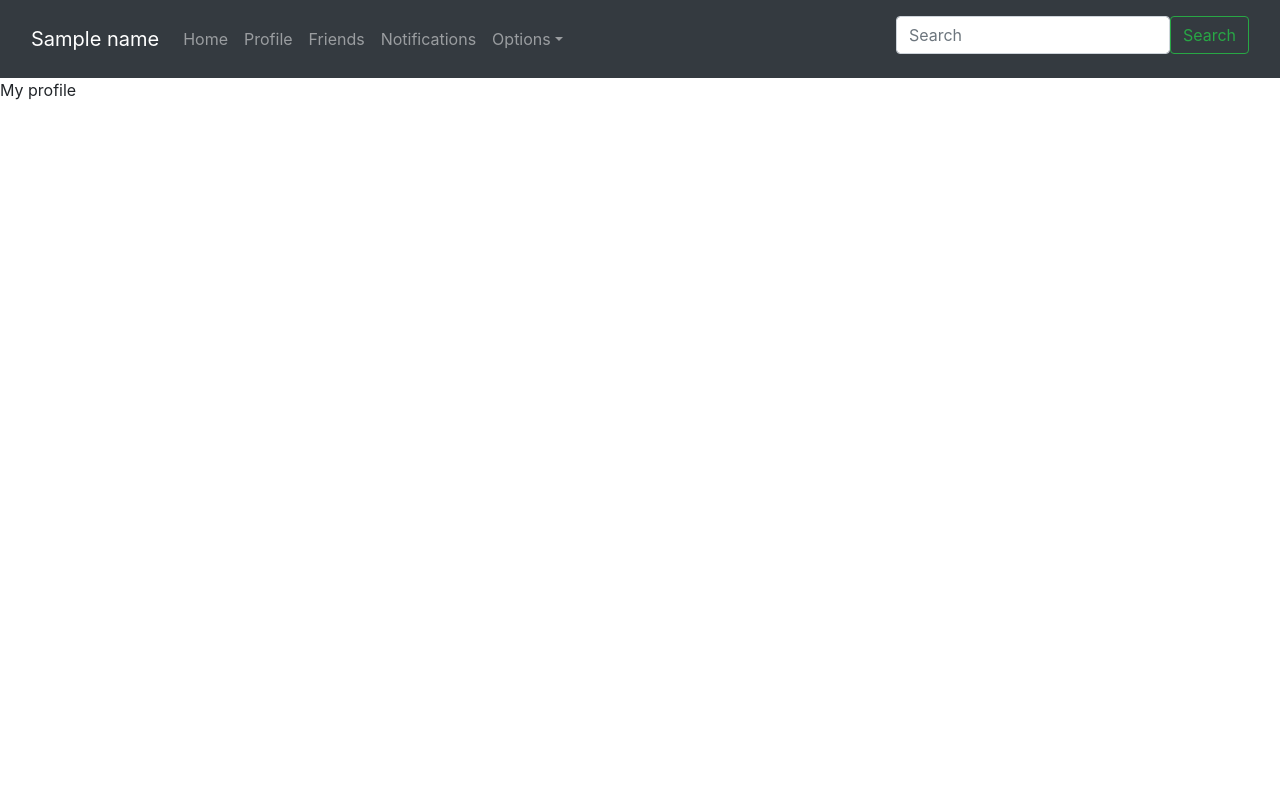
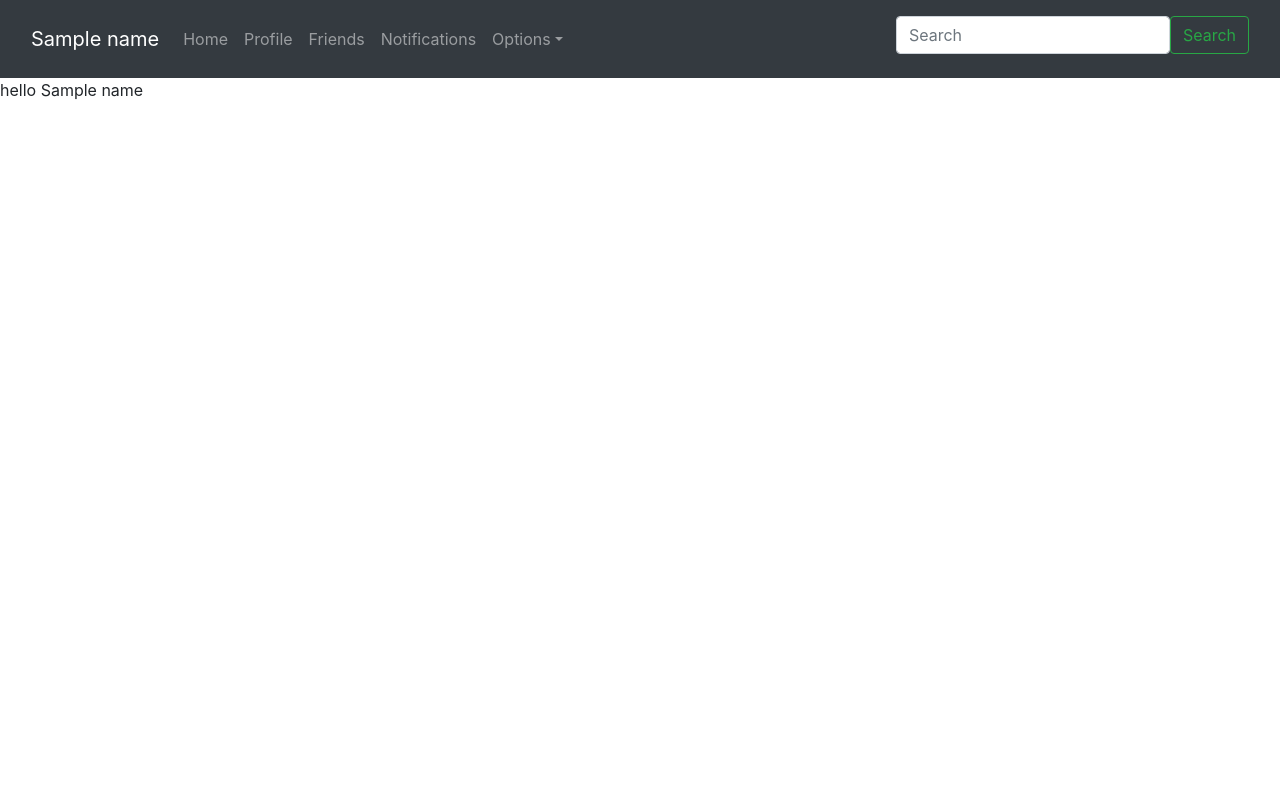
Before and after one commit to ArunDtej/Quotes, a Django app: template templates/my_profile.html in a window 1280 px wide. Run offline with Django 5.2, Linux system fonts and the light colour scheme; the template is opened without the code that fills it: most values are stand-ins (such as "Sample title", 1, 10 or a date in 2020); parts of the project's set-up code (start-up, migrations or seed data) failed here and were passed over; some libraries are stand-ins or nearby versions.

Commit message:
my_profile and profile_template

```diff
--- a/templates/my_profile.html
+++ b/templates/my_profile.html
@@ -1,4 +1,4 @@
 {% extends 'Nav.html' %}
 {% block pagecontent%}
-My profile
+hello {{name}}
 {% endblock %}
--- a/templates/profile_template.html
+++ b/templates/profile_template.html
@@ -1,4 +1,4 @@
 {% extends 'Nav.html' %}
 {% block pagecontent%}
-profile view template
+{{name}}
 {% endblock %}
```
